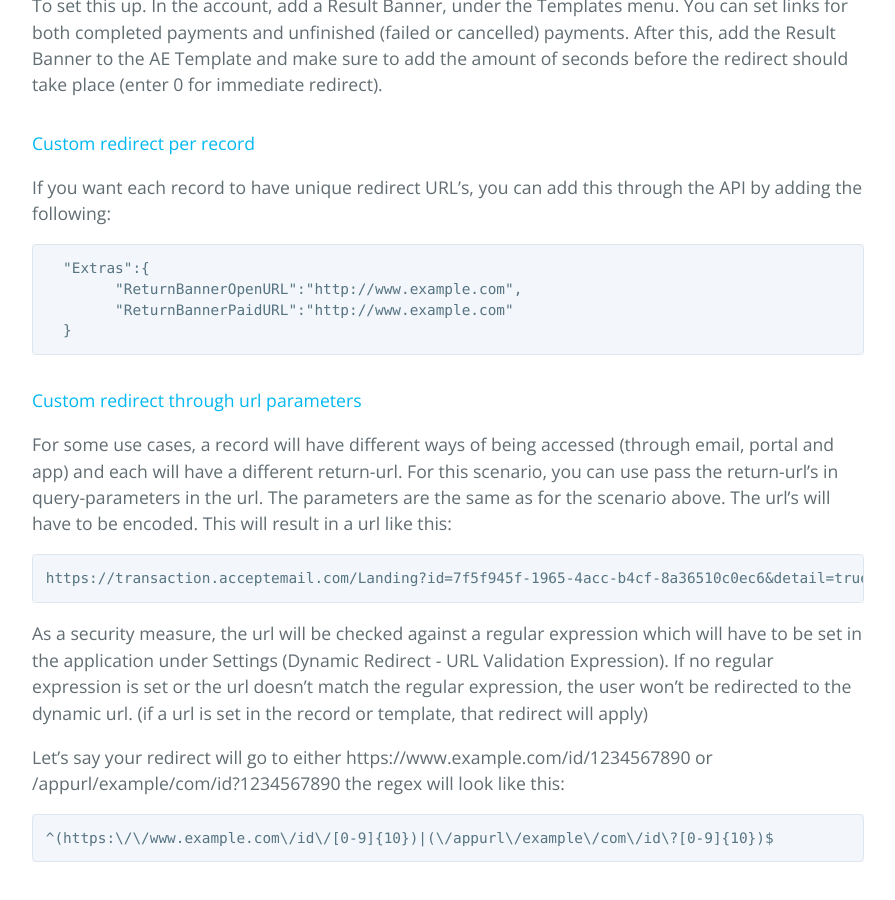
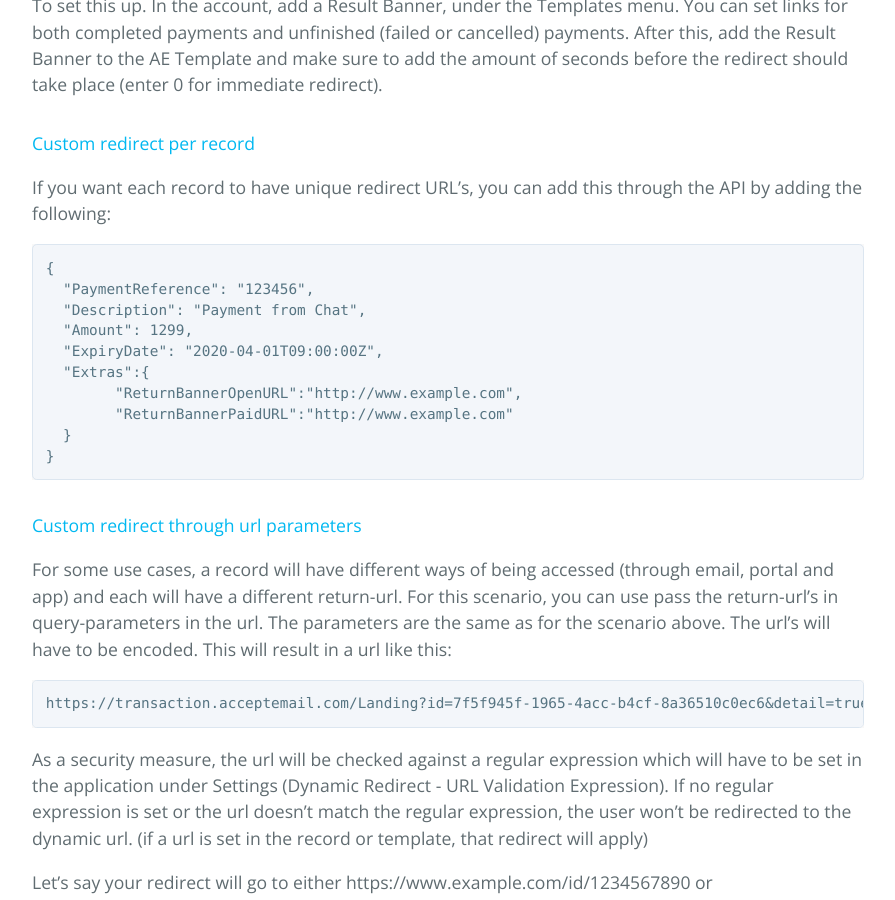
Before and after one commit to AcceptEmail/Examples, a Jekyll site: the page built from index.md, in a window 1280 px wide and 900 px high, scrolled down 11446 px. Shown: the whole window, without its empty margins (192-1087 px from the left). Built offline with Jekyll 4.4.1, drawn with Linux system fonts in a browser that asks for light colours.

Commit message:
json example urls

````diff
--- a/index.md
+++ b/index.md
@@ -392,10 +392,16 @@ To set this up. In the account, add a Result Banner, under the Templates menu. Y
 #### Custom redirect per record
 If you want each record to have unique redirect URL's, you can add this through the API by adding the following:
 ```
+{
+  "PaymentReference": "123456",
+  "Description": "Payment from Chat",
+  "Amount": 1299,
+  "ExpiryDate": "2020-04-01T09:00:00Z",
   "Extras":{
   	"ReturnBannerOpenURL":"http://www.example.com",
   	"ReturnBannerPaidURL":"http://www.example.com"
   }
+}
 ```
 
 #### Custom redirect through url parameters
````
